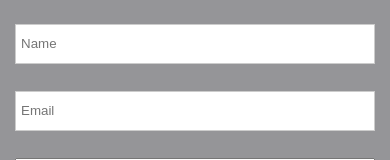
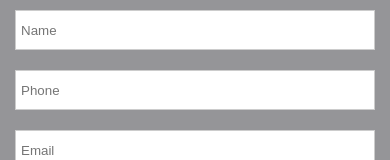
Before and after one commit to luchenmaner88/lcsmsolutions, a Next.js app in the folder frontend/: page / in a window 390 px wide. Shown: the part 4723-4883 px from the top of the page. Built offline with nearby package versions, Linux system fonts and the light colour scheme.

Commit message:
Update contact.js
Add phone input to contact form

```diff
--- a/frontend/src/app/contact.js
+++ b/frontend/src/app/contact.js
@@ -7,6 +7,7 @@ import { useState } from "react";
 export default function Contact(){
 
     const [name, setName]=useState('');
+    const [phone, setPhone]=useState('');
     const [email, setEmail] = useState('');
     const [message, setMessage] = useState('');
     const [notify, setNotify] = useState('');
@@ -18,6 +19,7 @@ export default function Contact(){
         e.preventDefault();
         const htmlMessage = `
         <h3> From: ${email} </h3>
+        <h3> Phone: ${phone} </h3>
         <p> Hello LSCM Solutions:</p>
         <p> ${message} </p>
         <p>Best Regards,</p>
@@ -30,6 +32,7 @@ export default function Contact(){
             if(response.status==200){
                 console.log(response);
                 setName("");
+                setPhone("");
                 setEmail("");
                 setMessage("");
                 setNotify(" Thank you for contacting us, we will reach you back shortly")
@@ -54,7 +57,12 @@ export default function Contact(){
                     <input id="name" name="name"  type='text' placeholder='Name'
                     value={name}
                     onChange={(e) => setName(e.target.value)} required></input>
-
+                </div>
+                <div className={styles.form_field}>
+                    <input id="phone" name="phone" type='tel' placeholder='Phone'
+                     value={phone}
+                     onChange={(e) => setPhone(e.target.value)}
+                     required ></input>
                 </div>
                 <div className={styles.form_field}>
                     <input id="email" name="email" type='email' placeholder='Email'
```
